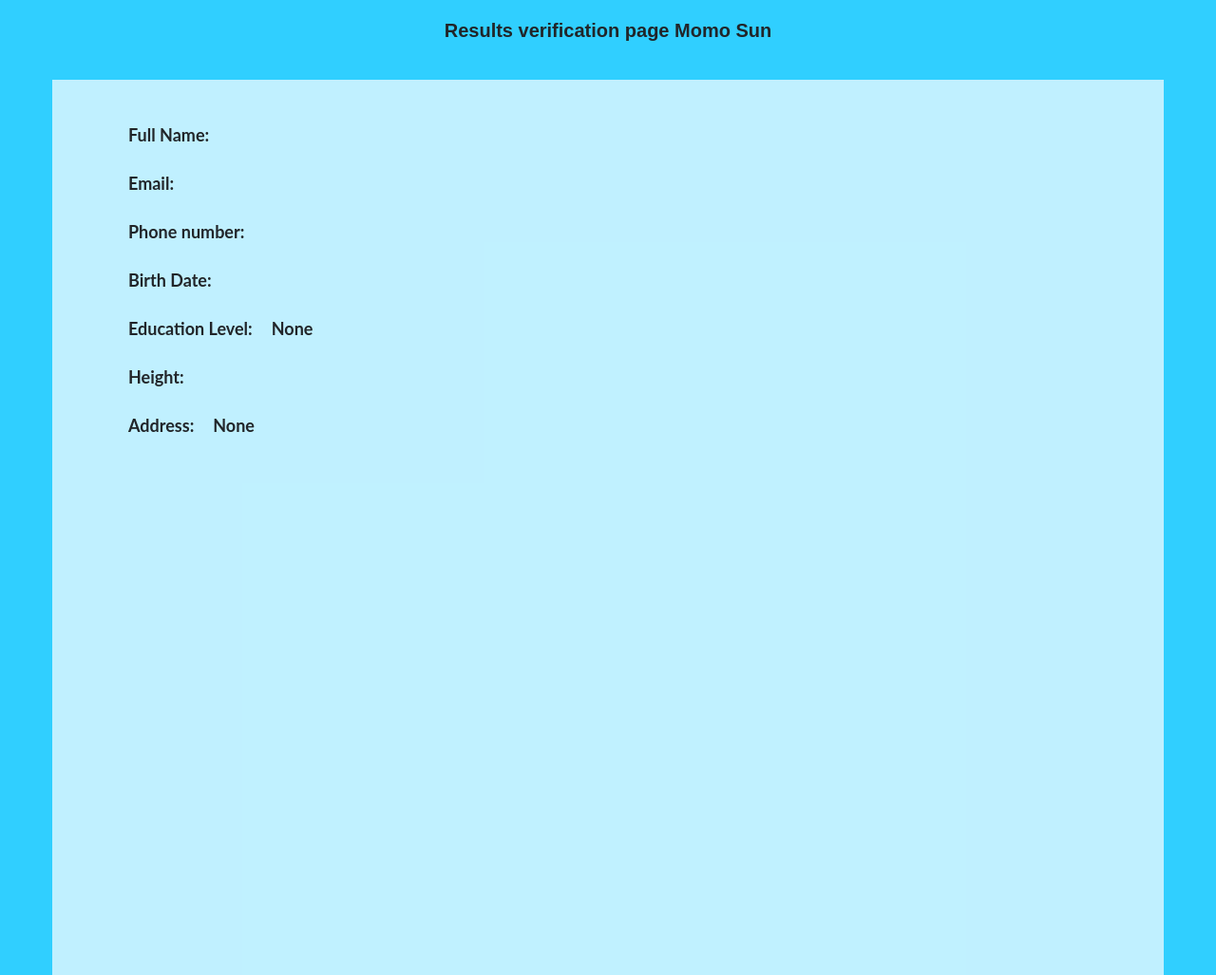
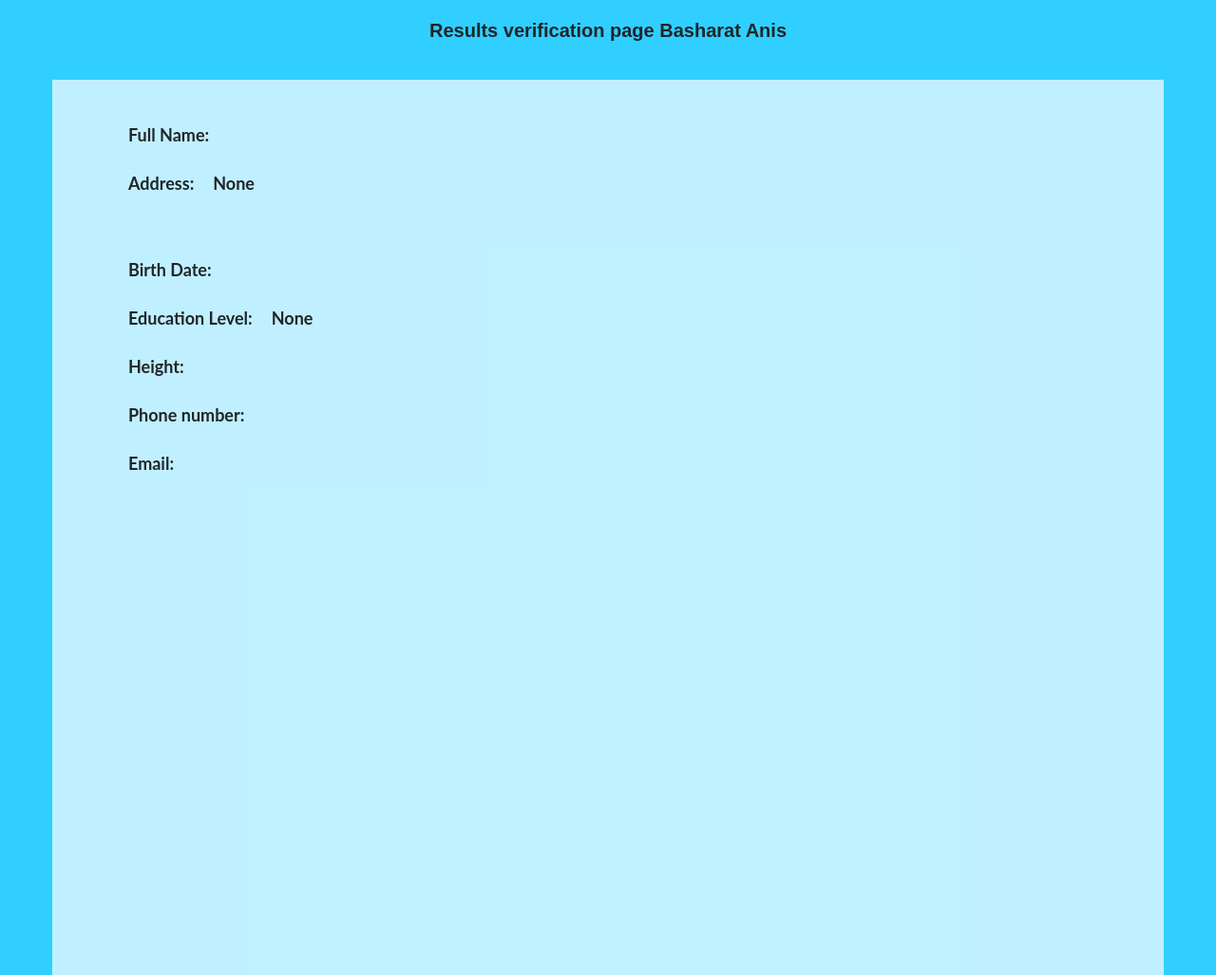
Before and after one commit to basharatanis/CSC642form, a plain HTML site: page result.html in a window 1280 px wide. Shown: the whole page at 95% size. Drawn offline with nearby package versions, Linux system fonts and the light colour scheme; some packages are replaced by stand-ins of ours.

Commit message:
Add files via upload

```diff
--- a/result.html
+++ b/result.html
@@ -24,7 +24,7 @@
     <!-- title -->
     <div class="title">
       <h2 class="font-weight-bold">
-        Results verification page Momo Sun
+        Results verification page Basharat Anis
       </h2>
     </div>
 
@@ -39,42 +39,42 @@
           <span id="result_name"></span>
         </div>
 
-        <!--- Email -->
+        <div class="form-group row">
+          <label for="inputAddress" class="label label-last">Address:</label>
+          <span id="result_address" class="result_address"></span>
+        </div>
+
+        <div class="form-group row">
+          <label for="birthday" class="label">Birth Date:</label>
+          <span id="result_birthday"></span>
+        </div>
+
+        <div class="form-group row">
+          <label for="birthday" class="label education">Education Level:</label>
+          <span id="result_education"></span>
+        </div>
+
+        <div class="form-group row">
+          <label for="exampleFormControlSelect1" class="label">Height:</label>
+          <span id="result_height"></span>
+        </div>
+
+        <div class="form-group row">
+          <label for="phone" class="label">Phone number:</label>
+          <span id="result_phone"></span>
+        </div>
+
         <div class="form-group row">
           <label for="exampleInputEmail" class="label">Email:</label>
           <span id="result_email"></span>
         </div>
 
-        <!--- Phone Number --->
-        <div class="form-group row">
-          <label for="phone" class="label">Phone number:</label>
-          <span id="result_phone"></span>
-        </div>
 
-        <!--- Birth Data --->
-        <div class="form-group row">
-          <label for="birthday" class="label">Birth Date:</label>
-          <span id="result_birthday"></span>
-        </div>
 
-        <!--- Education--->
-        <div class="form-group row">
-          <label for="birthday" class="label education">Education Level:</label>
-          <span id="result_education"></span>
-        </div>
 
-        <!--- Height --->
-        <div class="form-group row">
-          <label for="exampleFormControlSelect1" class="label">Height:</label>
-          <span id="result_height"></span>
-        </div>
 
-        <!-- Adress-->
 
-        <div class="form-group row">
-          <label for="inputAddress" class="label label-last">Address:</label>
-          <span id="result_address" class="result_address"></span>
-        </div>
+
       </form>
       <div id="map"></div>
     </div>
```
